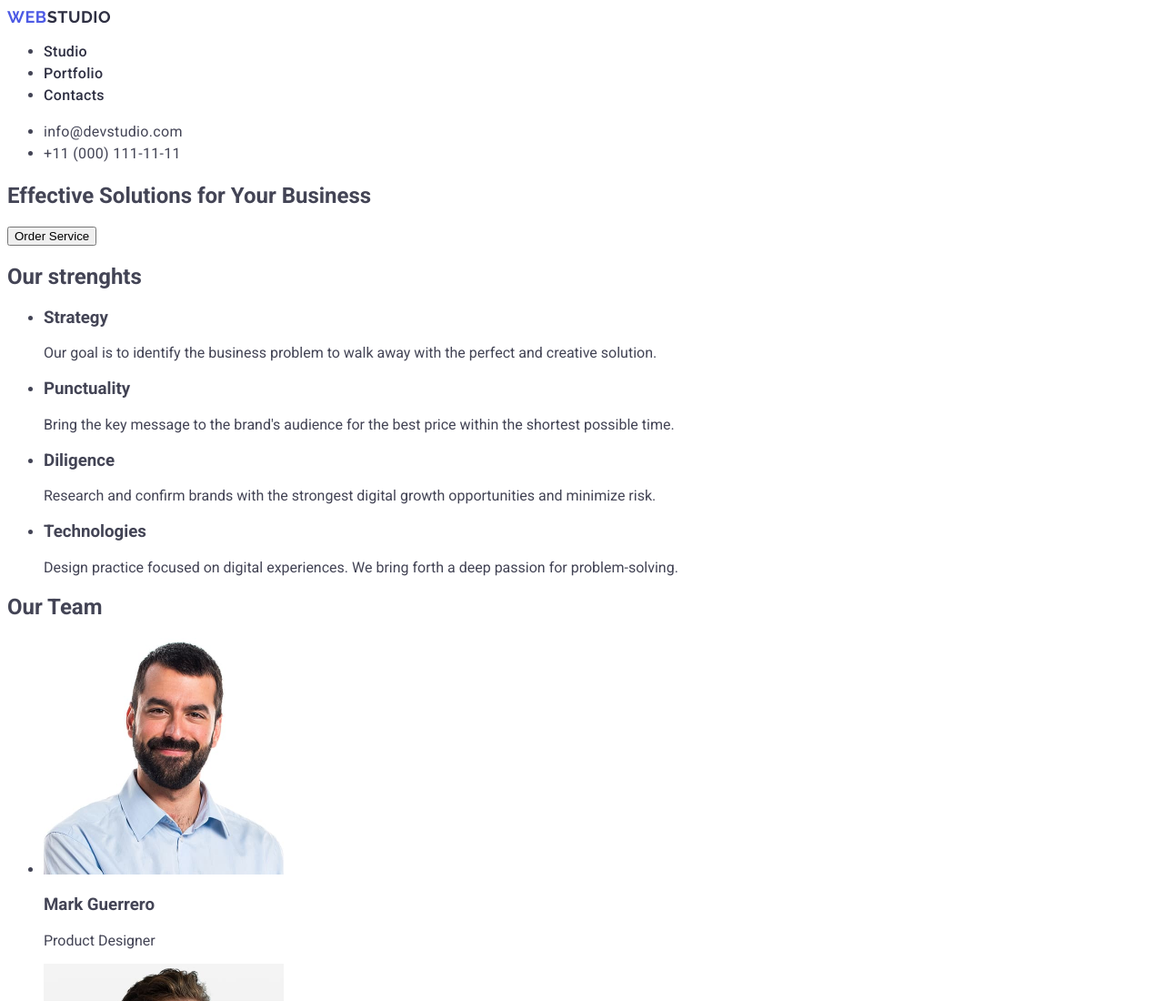
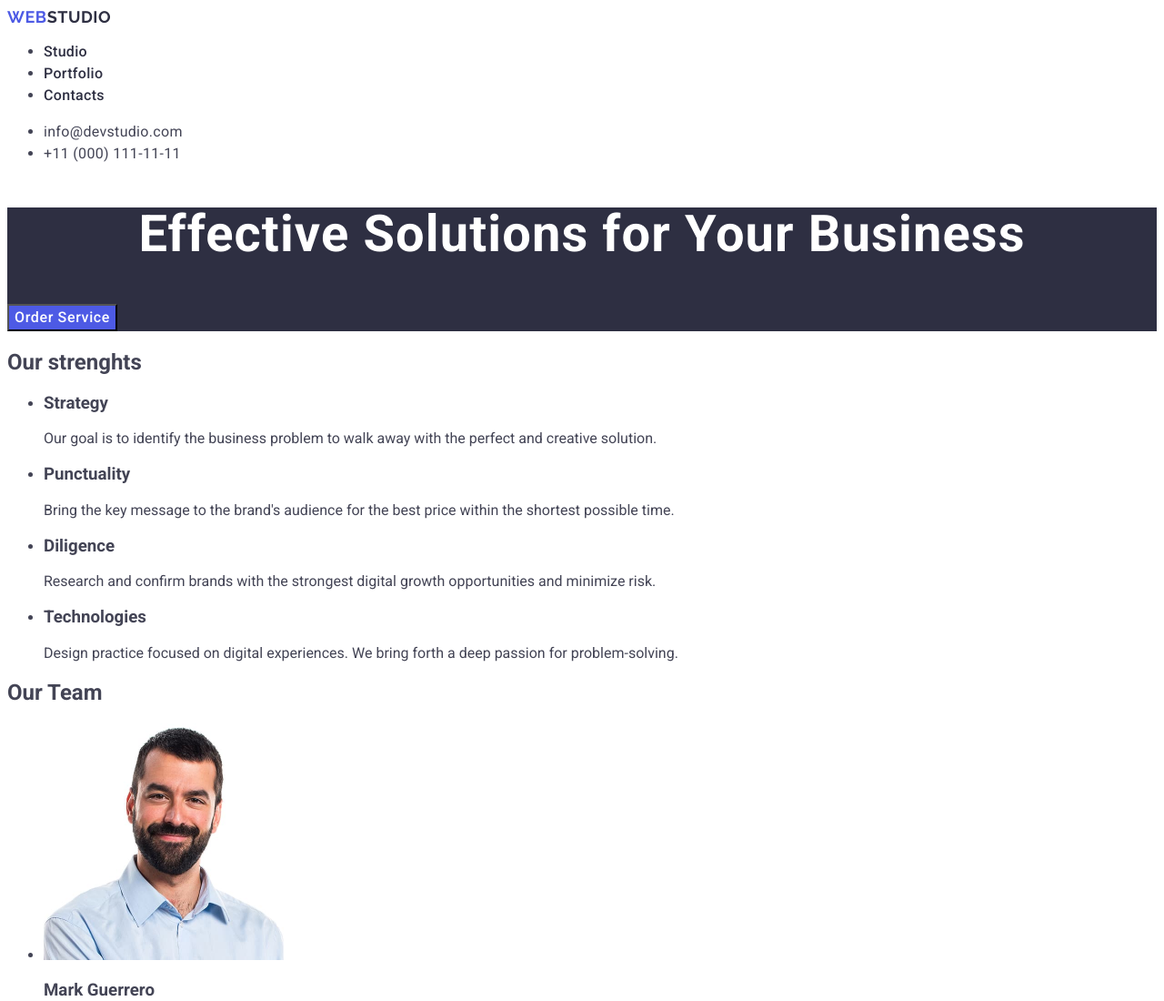
Before and after one commit to Egor-Gubceac/goit-markup-hw-02, a plain HTML site: page index.html in a window 1280 px wide. Shown: the top 1100 px of the page at 91% size. Drawn offline with Linux system fonts and the light colour scheme.

Commit message:
add section 2 styles

```diff
--- a/css/styles.css
+++ b/css/styles.css
@@ -42,3 +42,23 @@ a {
 .address-link:focus {
     color: #404bbf;
 }
+.hero-section {
+    background-color: #2e2f42
+}
+.hero-text {
+    font-size: 56px;
+    line-height: 1.07;
+    text-align: center;
+    letter-spacing: 0.02em;
+    color: #ffffff;
+    }
+.button {
+    background-color: #4D5AE5;
+    font-family: "Roboto", sans-serif;
+    font-weight: 500;
+    font-size: 16px;
+    line-height: 1.5;
+    letter-spacing: 0.04em;
+    color: #ffffff;
+    cursor: pointer;
+}
--- a/index.html
+++ b/index.html
@@ -40,9 +40,9 @@
       </address>
     </header>
     <main>
-      <section>
-        <h1>Effective Solutions for Your Business</h1>
-        <button type="button">Order Service</button>
+      <section class="hero-section">
+        <h1 class="hero-text">Effective Solutions for Your Business</h1>
+        <button type="button" class="button">Order Service</button>
       </section>
       <section>
         <h2>Our strenghts</h2>
```
